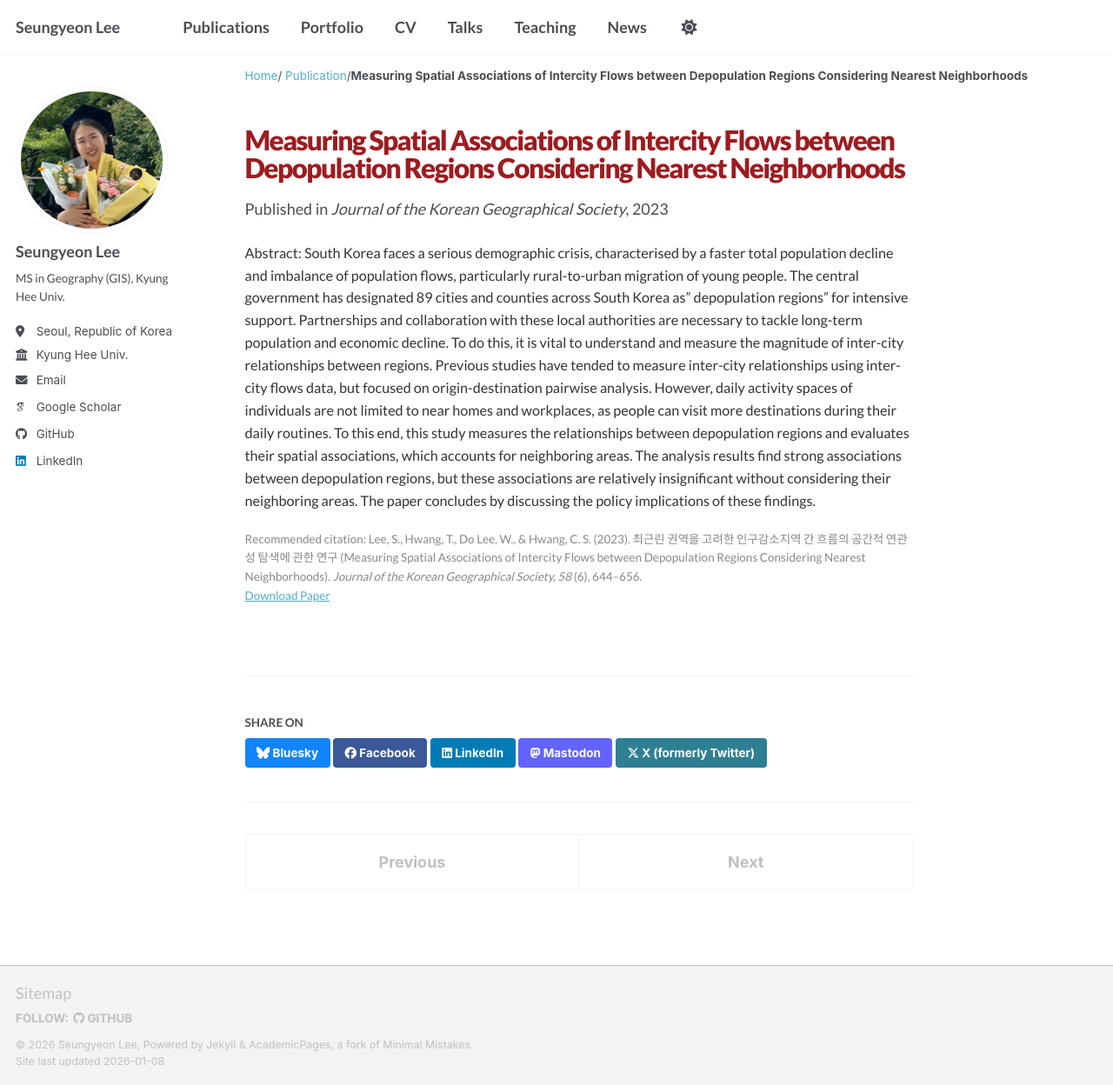
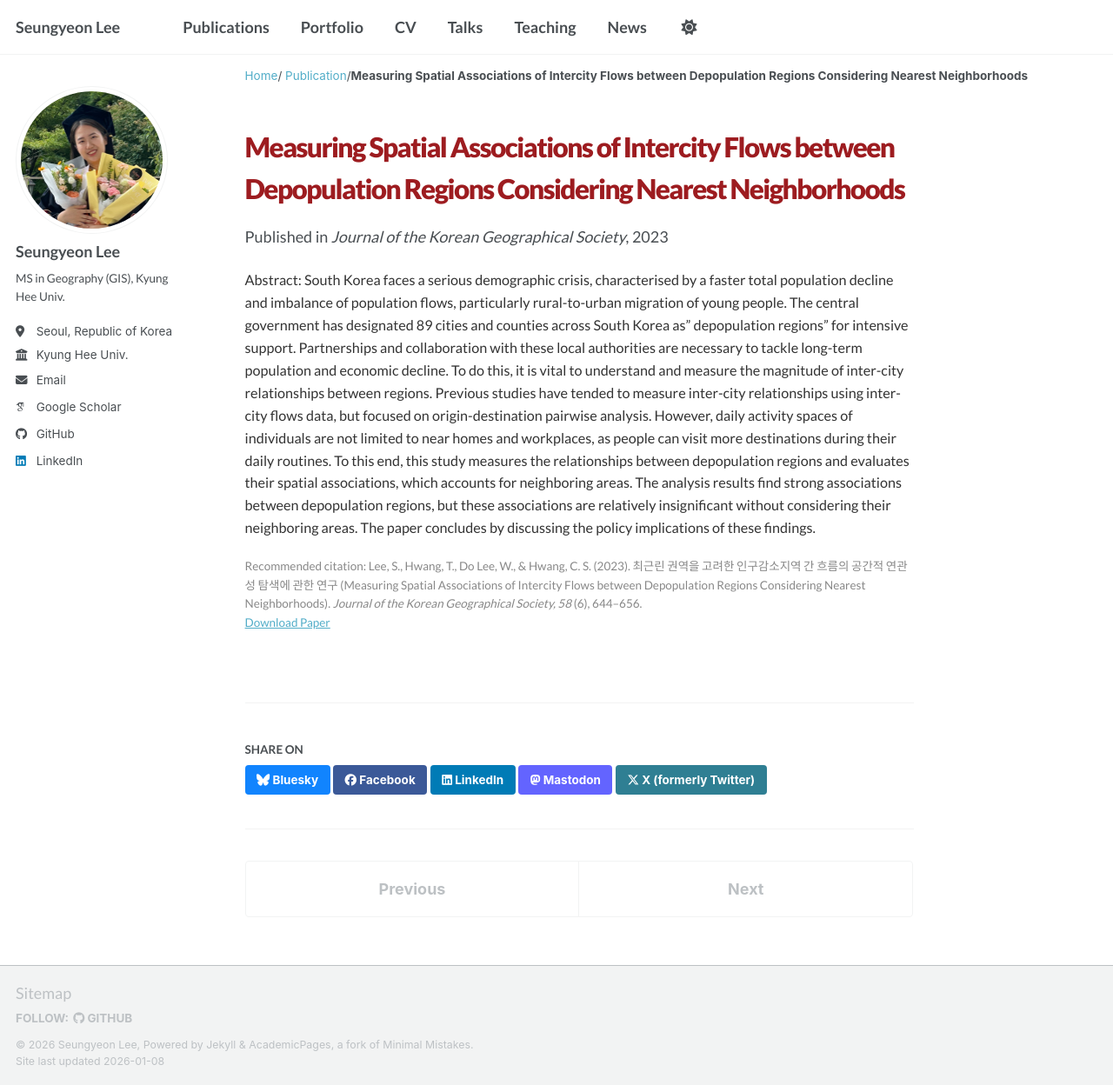
Before and after one commit to seungyeon677/seungyeon677.github.io, a Jekyll site: the page built from _publications/2023-Measuring-Sptial-Associations-of-Intercity-Flows-between-Depopulation-Regions-Considering-Nearest-Neighborhoods.md, in a window 1280 px wide and 1248 px high. Shown: the whole window at 87% size. Built offline with Jekyll 4.4.1, drawn with Linux system fonts in a browser that asks for light colours; some web fonts are replaced; a script bundle is joined from its source files by our own code; library files that are not in the unit come from our copies.

Commit message:
Update single.html

```diff
--- a/_layouts/single.html
+++ b/_layouts/single.html
@@ -28,7 +28,7 @@
         <header>
           {% if page.title %}
             <h1 class="page__title"
-                {% if page.title_size == 'small' %} style="font-size: 1.75rem !important;" {% endif %}
+                {% if page.title_size == 'small' %} style="font-size: 1.75rem !important; line-height: 1.5;" {% endif %}
                 itemprop="headline">
               {{ page.title | markdownify | remove: "<p>" | remove: "</p>" }}
             </h1>
```
